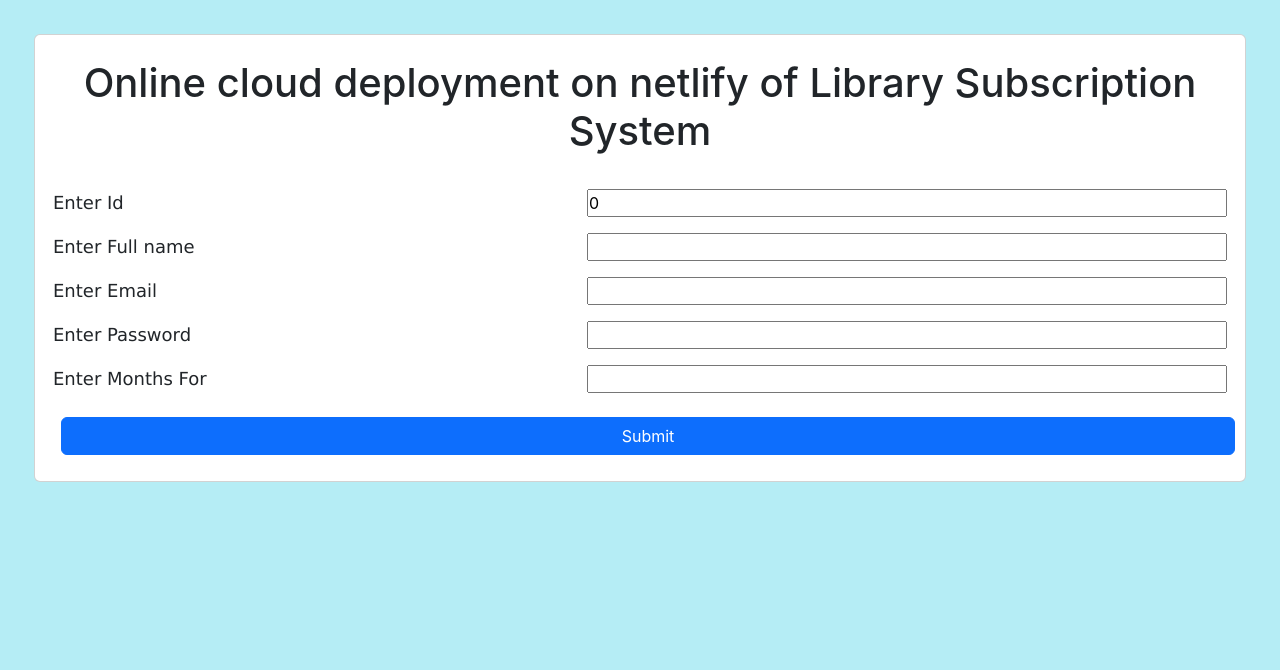
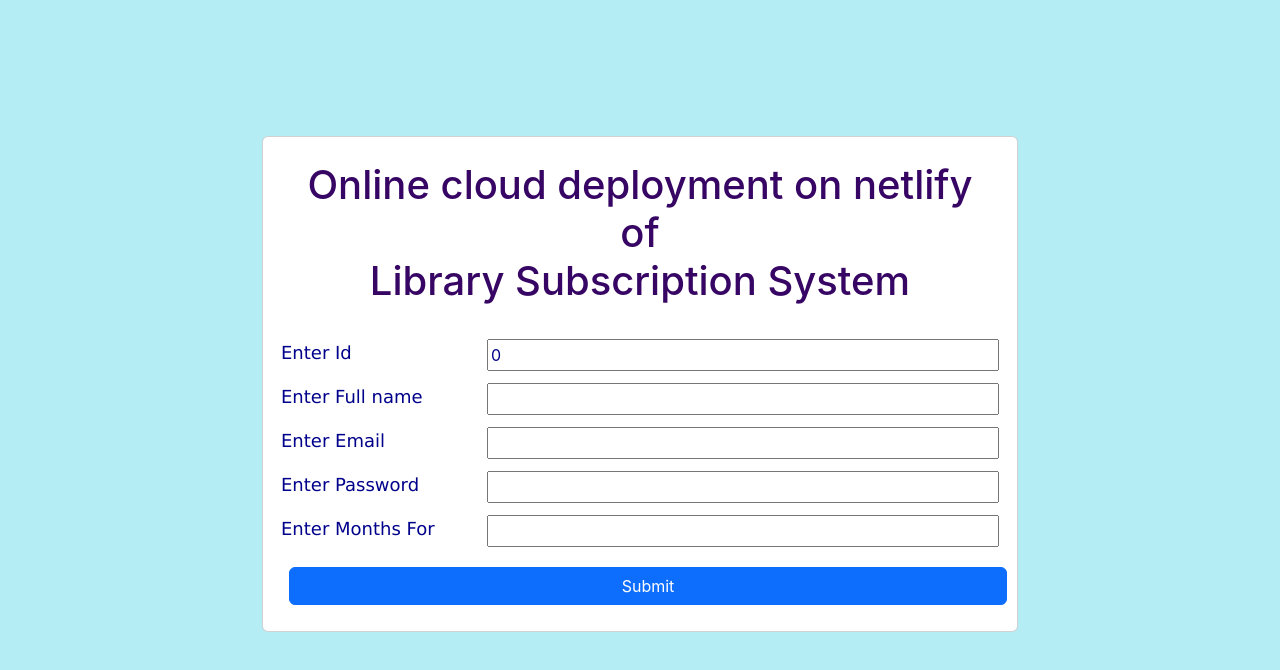
Before and after one commit to just-tenacious/sample_frontend, a React (Create React App) app: page / in a window 1280 px wide. Shown: the top 670 px of the page. Built offline with nearby package versions, Linux system fonts and the light colour scheme.

Commit message:
update the UI

```diff
--- a/src/App.css
+++ b/src/App.css
@@ -24,9 +24,28 @@
 div input {
   font: large;
   float: right;
-  width: 50vw;
+  width: 40vw;
 }
 
 button {
   width: 100%;
 }
+
+.main-card {
+  margin-left: 20%;
+  margin-right: 20%;
+  margin-top: 10%;
+}
+
+h1 {
+  color: rgb(55, 6, 100);
+}
+
+input,
+label {
+  color: darkblue;
+}
+
+input {
+  padding: 2px;
+}
--- a/src/App.js
+++ b/src/App.js
@@ -17,8 +17,8 @@
   }
 
   return (
-    <div className='card p-2 m-4'>
-      <h1 className='h-2 p-3 text-align-center'>Online cloud deployment on netlify of Library Subscription System</h1>
+    <div className='card p-2 m-30 main-card'>
+      <h1 className='h-2 p-3 text-align-center'>Online cloud deployment on netlify of <br />Library Subscription System</h1>
       <form onSubmit={submitForm}>
         <div>
           <label htmlFor="id">
```
